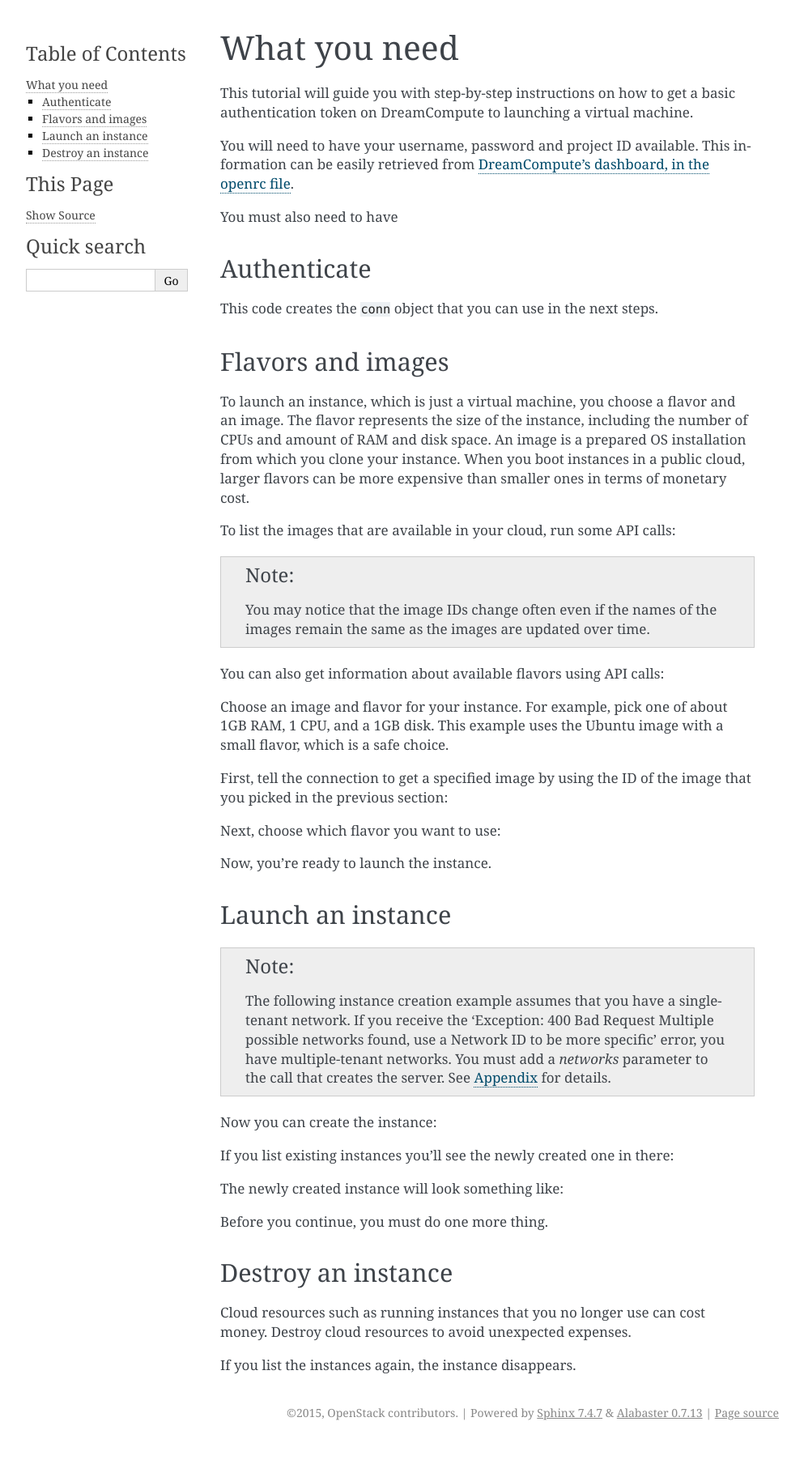
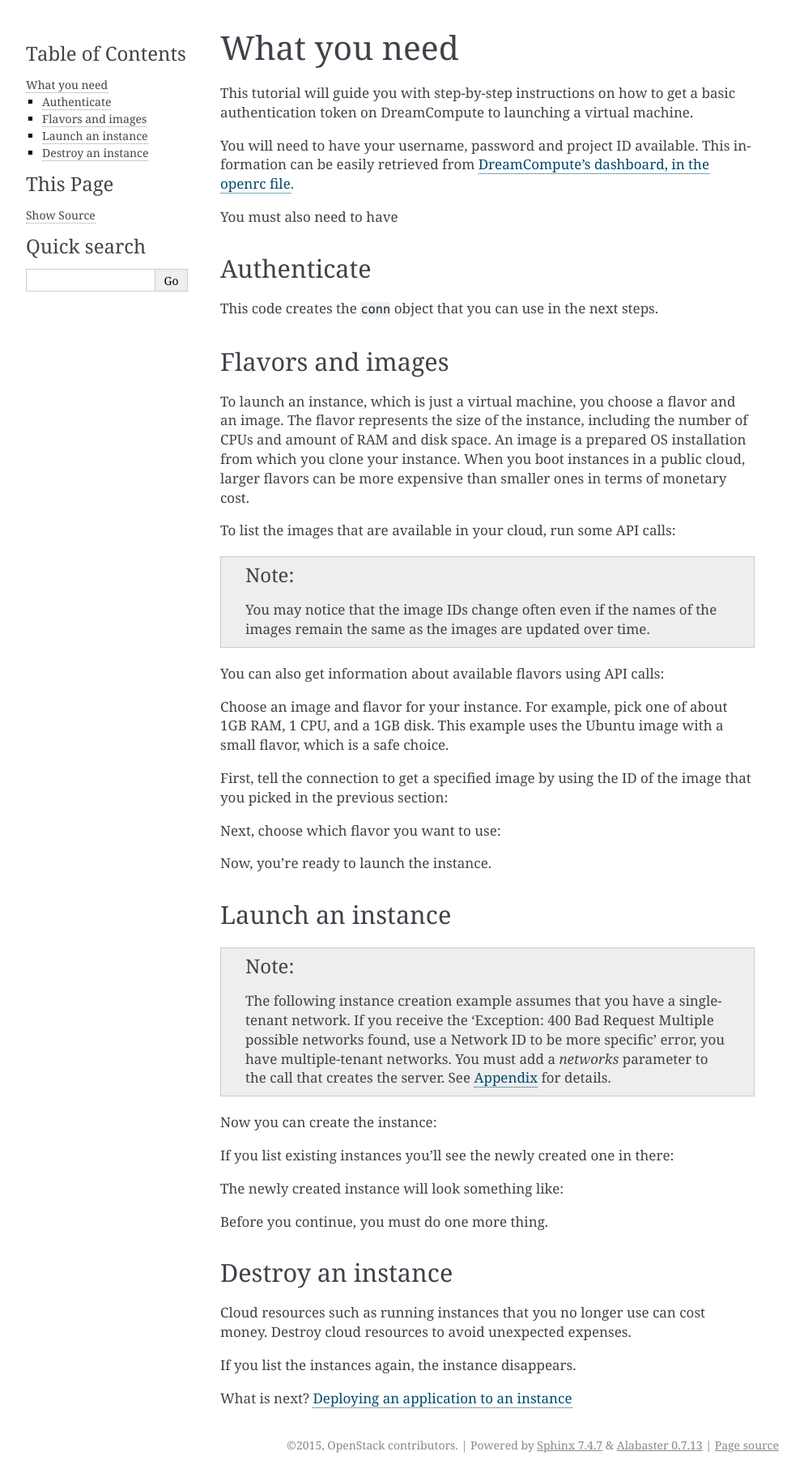
Before and after one commit to Rob-Pait/dreamcloud-docs, a Sphinx documentation site: the page built from firstapp/source/getting_started.rst, in a window 1280 px wide. Shown: the whole page at 81% size, without its empty margins (148-1141 px from the left). Built offline with Sphinx 7.4.7, drawn with Linux system fonts in a browser that asks for light colours; pages that are not in the unit, such as notebooks, are missing from menus; before the commit the page ends 1784 px from its top, so only the background shows below that.

Commit message:
Make getting_started link to the next step in the tutorial(deploying the app)

```diff
--- a/firstapp/source/getting_started.rst
+++ b/firstapp/source/getting_started.rst
@@ -813,3 +813,7 @@ money. Destroy cloud resources to avoid unexpected expenses.
         :end-before: step-9
 
 If you list the instances again, the instance disappears.
+
+What is next?
+`Deploying an application to an instance
+<http://wiki.dreamhost.com/How_to_deploy_an_application_to_an_instance_with_python_libcloud>`_
```
